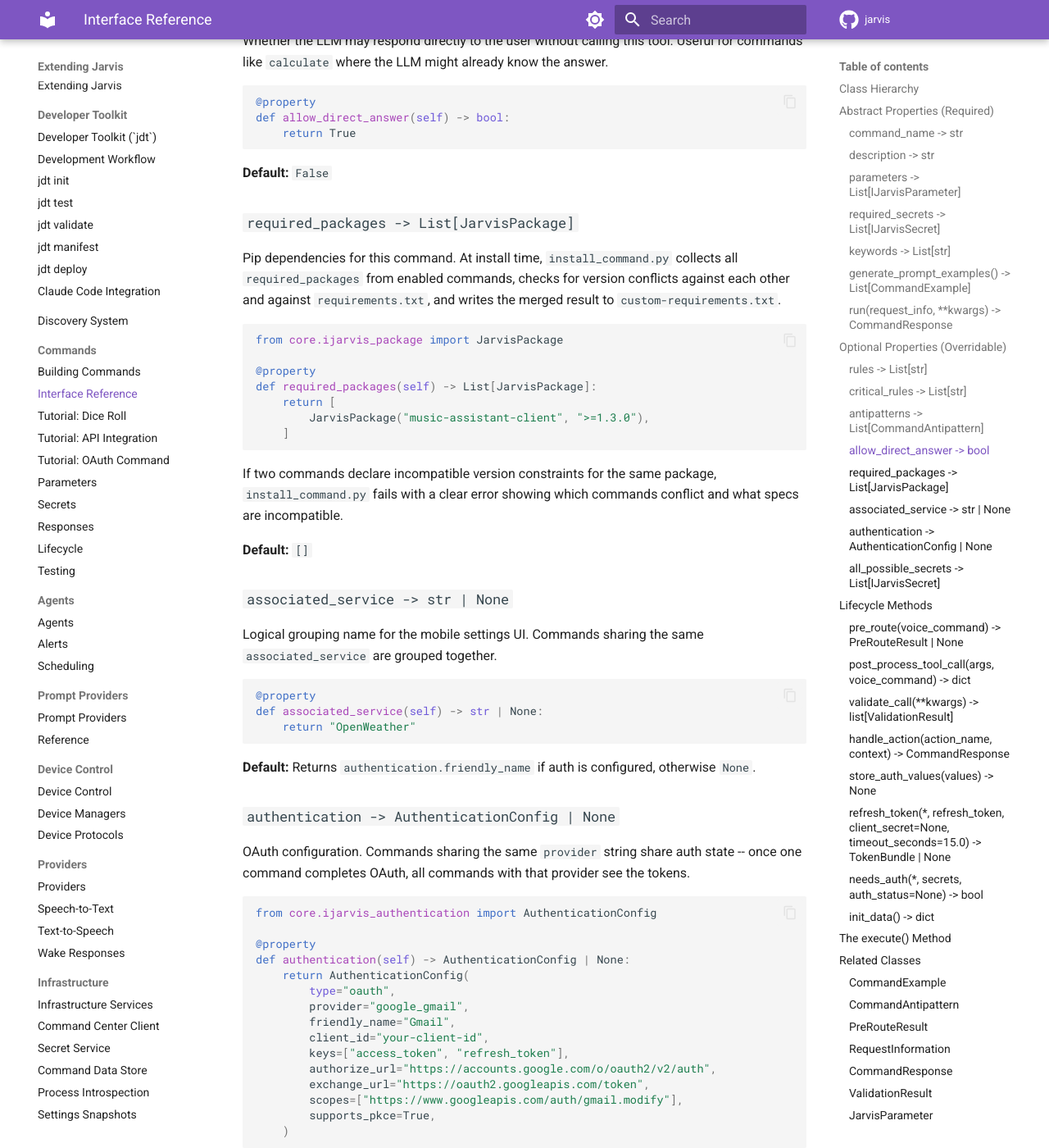
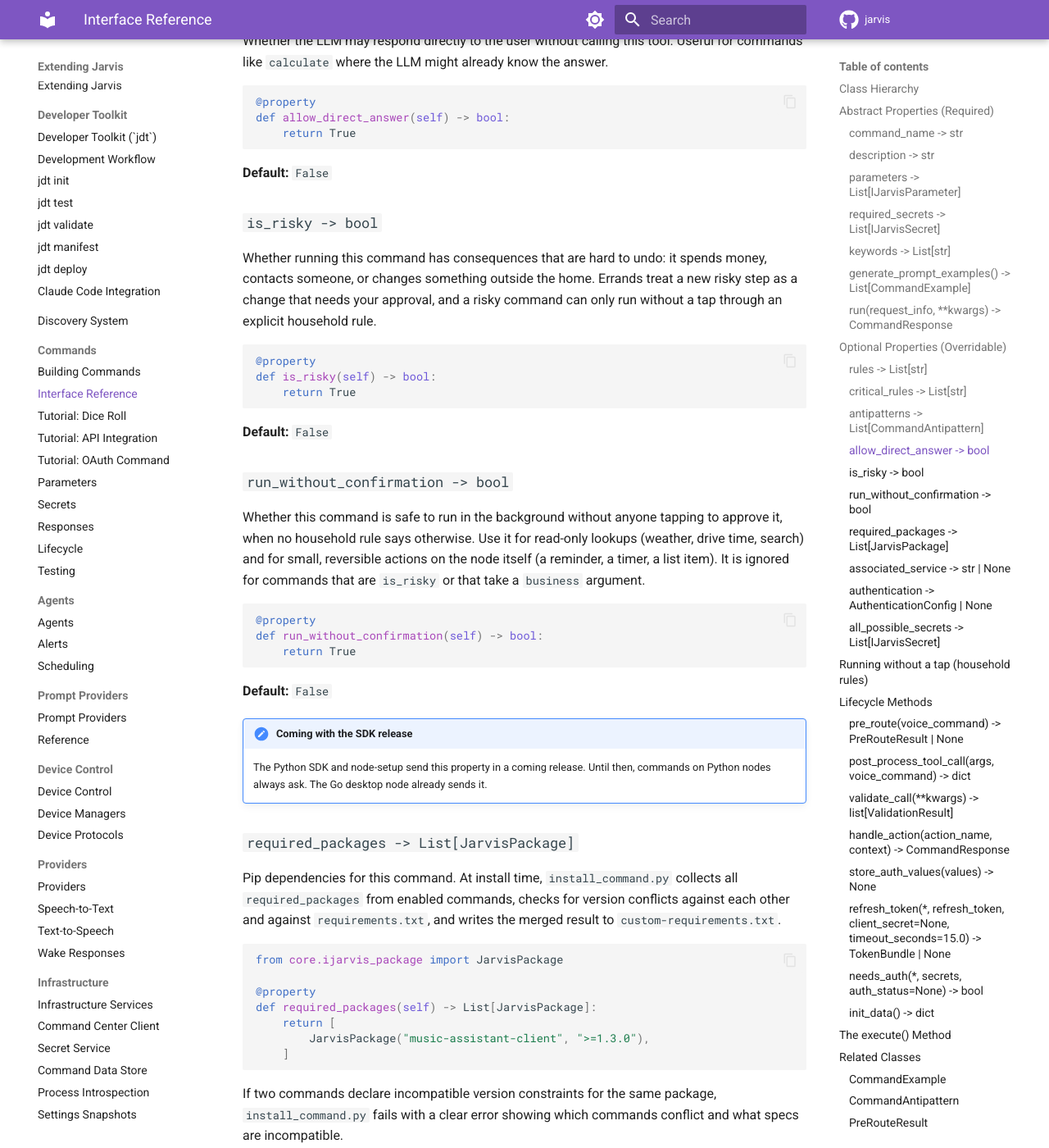
Before and after one commit to alexberardi/jarvis-docs, an MkDocs documentation site: the page built from docs/commands/interface-reference.md, in a window 1280 px wide and 1400 px high, scrolled down 4279 px. Shown: the whole window at 82% size. Built offline with MkDocs 1.6.1 and Material for MkDocs 9.7.7, drawn with Linux system fonts in a browser that asks for light colours; comment, search, counter and statistics services are not loaded; some of the changed text lies outside the part shown.

Commit message:
commands: is_risky, run_without_confirmation and household rules (#182)
Co-authored-by: jarvis-loop verify <jarvis-loop@localhost>

````diff
--- a/docs/commands/interface-reference.md
+++ b/docs/commands/interface-reference.md
@@ -195,6 +195,33 @@
 
 **Default:** `False`
 
+### `is_risky -> bool`
+
+Whether running this command has consequences that are hard to undo: it spends money, contacts someone, or changes something outside the home. Errands treat a new risky step as a change that needs your approval, and a risky command can only run without a tap through an explicit household rule.
+
+```python
+@property
+def is_risky(self) -> bool:
+    return True
+```
+
+**Default:** `False`
+
+### `run_without_confirmation -> bool`
+
+Whether this command is safe to run in the background without anyone tapping to approve it, when no household rule says otherwise. Use it for read-only lookups (weather, drive time, search) and for small, reversible actions on the node itself (a reminder, a timer, a list item). It is ignored for commands that are `is_risky` or that take a `business` argument.
+
+```python
+@property
+def run_without_confirmation(self) -> bool:
+    return True
+```
+
+**Default:** `False`
+
+!!! note "Coming with the SDK release"
+    The Python SDK and node-setup send this property in a coming release. Until then, commands on Python nodes always ask. The Go desktop node already sends it.
+
 ### `required_packages -> List[JarvisPackage]`
 
 Pip dependencies for this command. At install time, `install_command.py` collects all `required_packages` from enabled commands, checks for version conflicts against each other and against `requirements.txt`, and writes the merged result to `custom-requirements.txt`.
@@ -267,6 +294,19 @@
 ```
 
 **Default:** Delegates to `required_secrets`.
+
+---
+
+## Running without a tap (household rules)
+
+Live voice turns never use these rules: a person is right there. Background work does: errands, signal automations and watches. For each action Jarvis checks these in order, and the first match wins:
+
+1. a rule set for that particular watch or goal;
+2. a household rule for the command, set by a household admin (allow, ask or block);
+3. the command's own `run_without_confirmation`;
+4. otherwise it asks.
+
+Nothing runs on its own until the household turns on background errands, and everything that ran on its own shows up in the app as a "Ran on its own" card.
 
 ---
 
````
